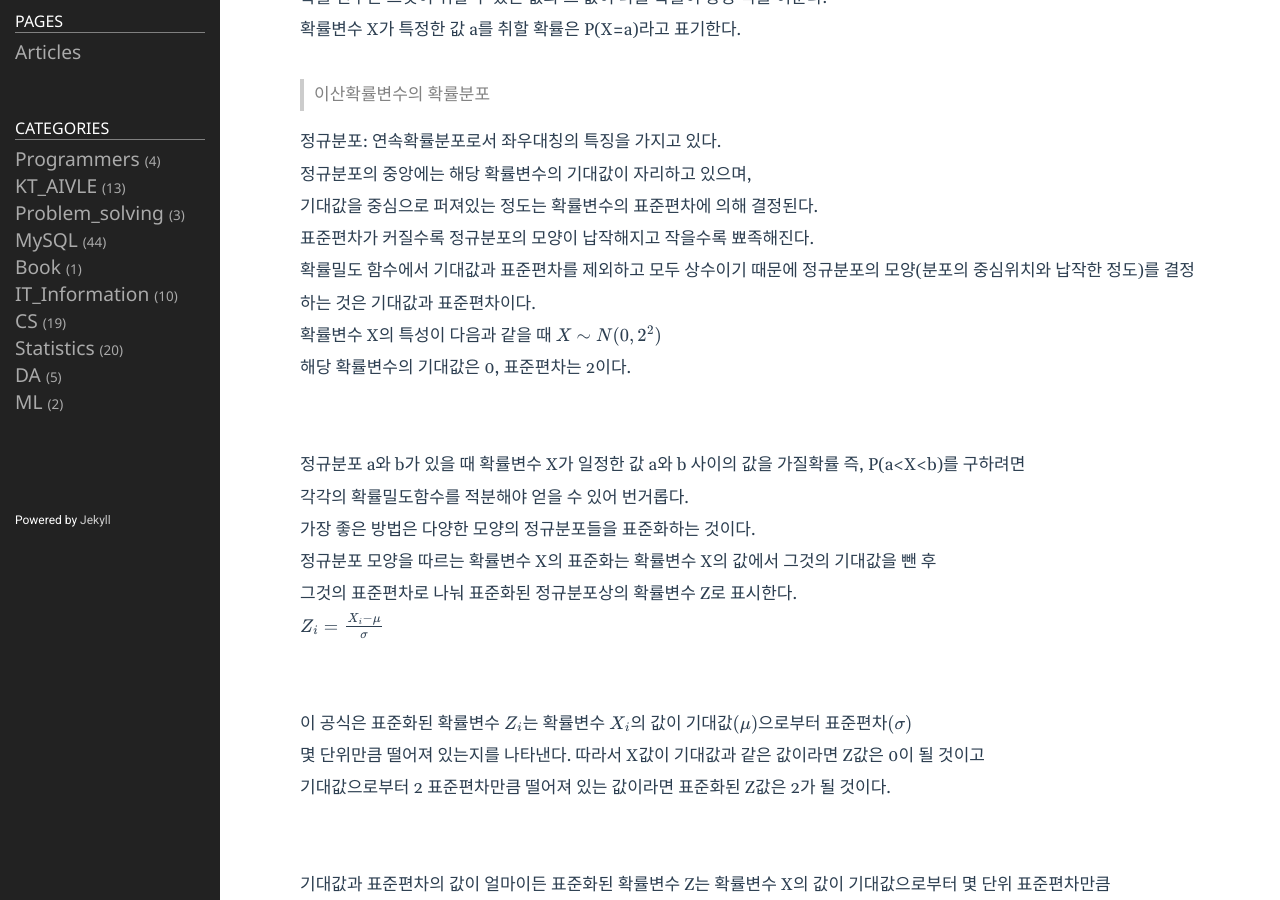
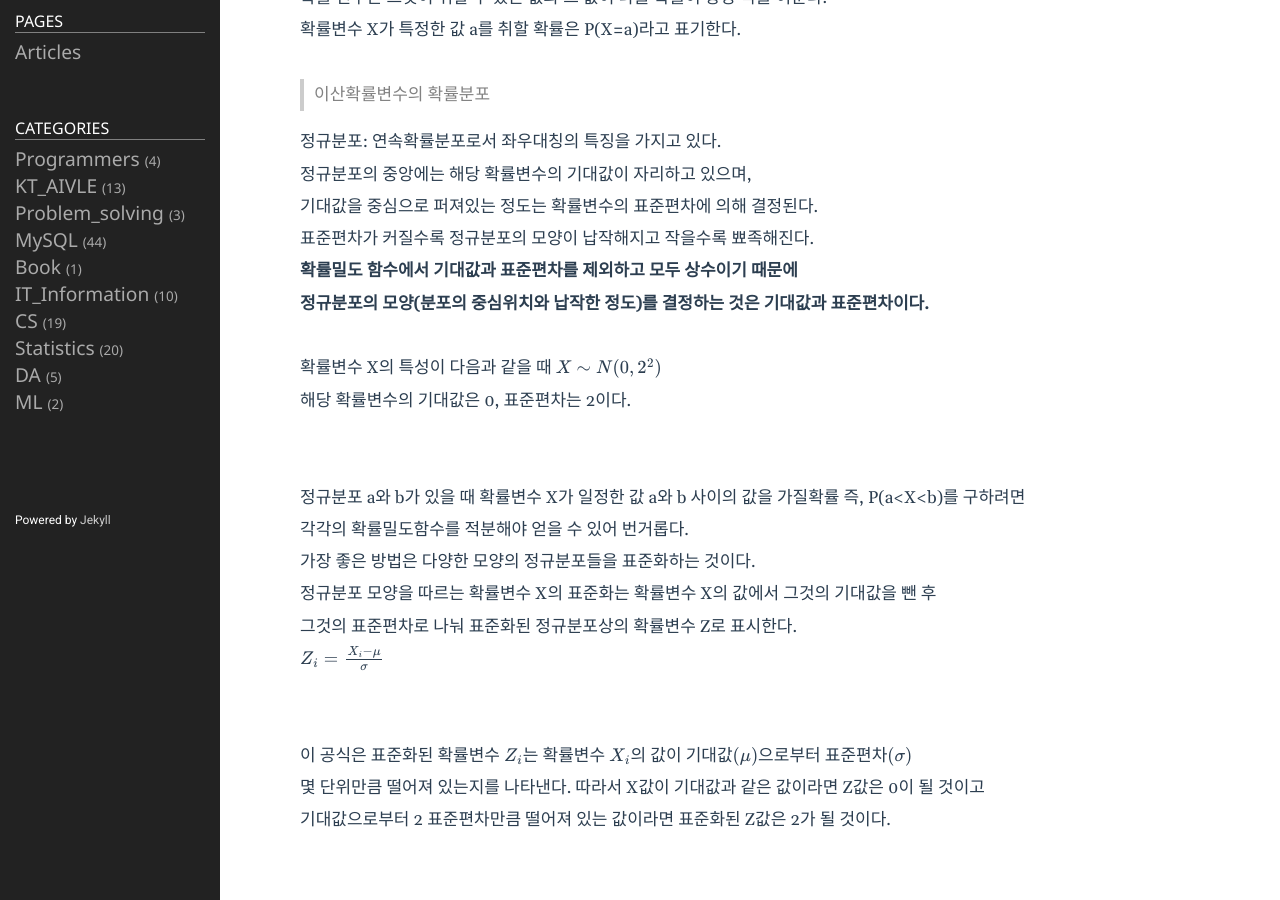
Before and after one commit to shina1221/shina1221.github.io, a Jekyll site: the page built from _posts/도서/비전공자를 위한 통계방법론/2023-08-08-04.대표적 확률분포.markdown, in a window 1280 px wide and 900 px high, scrolled down 350 px. Built offline with Jekyll 4.4.1, drawn with Linux system fonts in a browser that asks for light colours; formulas are drawn with MathJax 3.

Commit message:
Update 2023-08-08-04.대표적 확률분포.markdown

```diff
--- a/_posts/도서/비전공자를 위한 통계방법론/2023-08-08-04.대표적 확률분포.markdown
+++ b/_posts/도서/비전공자를 위한 통계방법론/2023-08-08-04.대표적 확률분포.markdown
@@ -20,9 +20,9 @@ use_math: true
 기대값을 중심으로 퍼져있는 정도는 확률변수의 표준편차에 의해 결정된다.
 표준편차가 커질수록 정규분포의 모양이 납작해지고 작을수록 뾰족해진다.
 
-확률밀도 함수에서 기대값과 표준편차를 제외하고 모두 상수이기 때문에
-정규분포의 모양(분포의 중심위치와 납작한 정도)를 결정하는 것은 기대값과 표준편차이다.
-
+**확률밀도 함수에서 기대값과 표준편차를 제외하고 모두 상수이기 때문에**
+**정규분포의 모양(분포의 중심위치와 납작한 정도)를 결정하는 것은 기대값과 표준편차이다.**
+<br>
 확률변수 X의 특성이 다음과 같을 때 $X\sim N(0,2^{2})$
 해당 확률변수의 기대값은 0, 표준편차는 2이다.
 <br>
```
